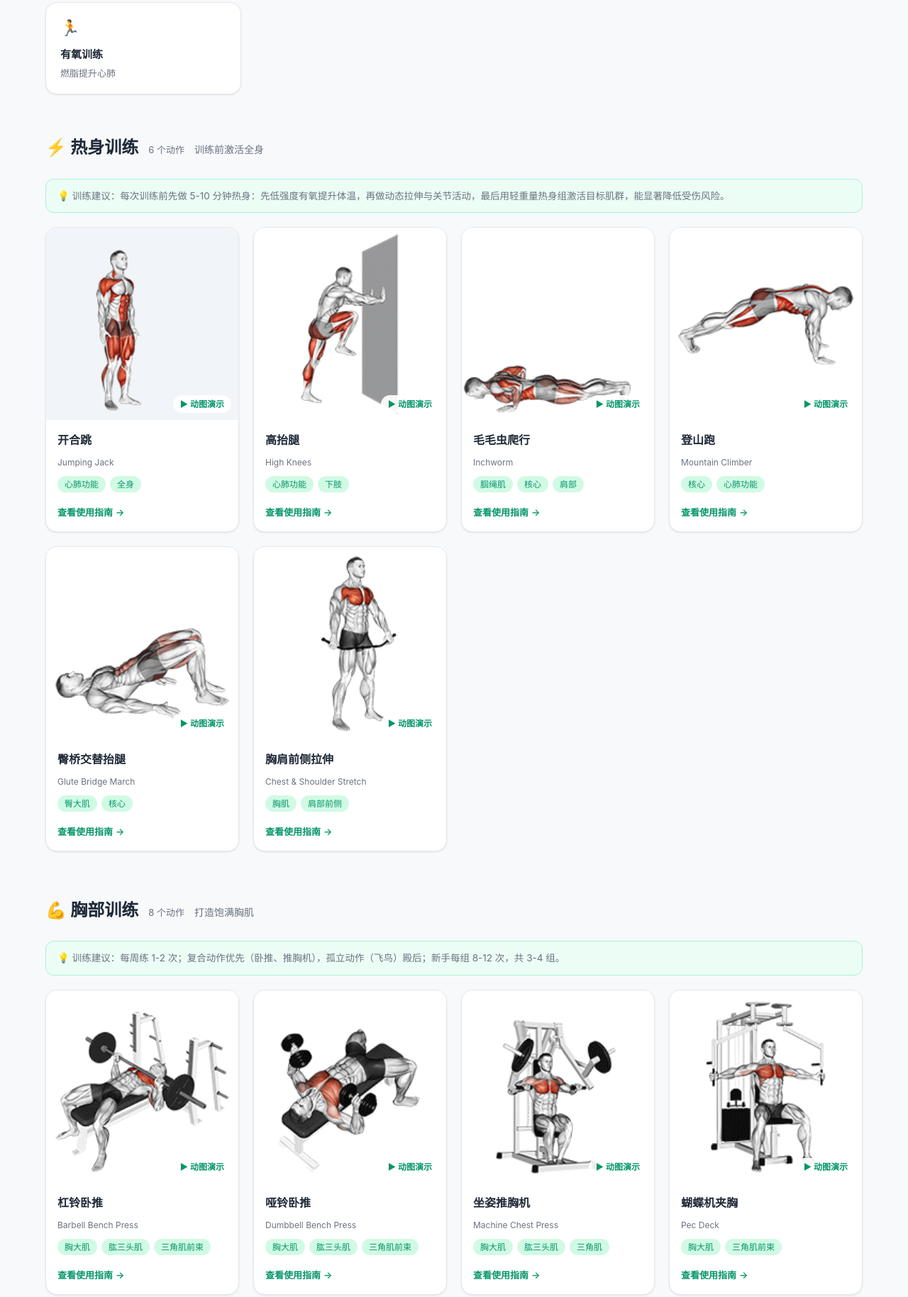
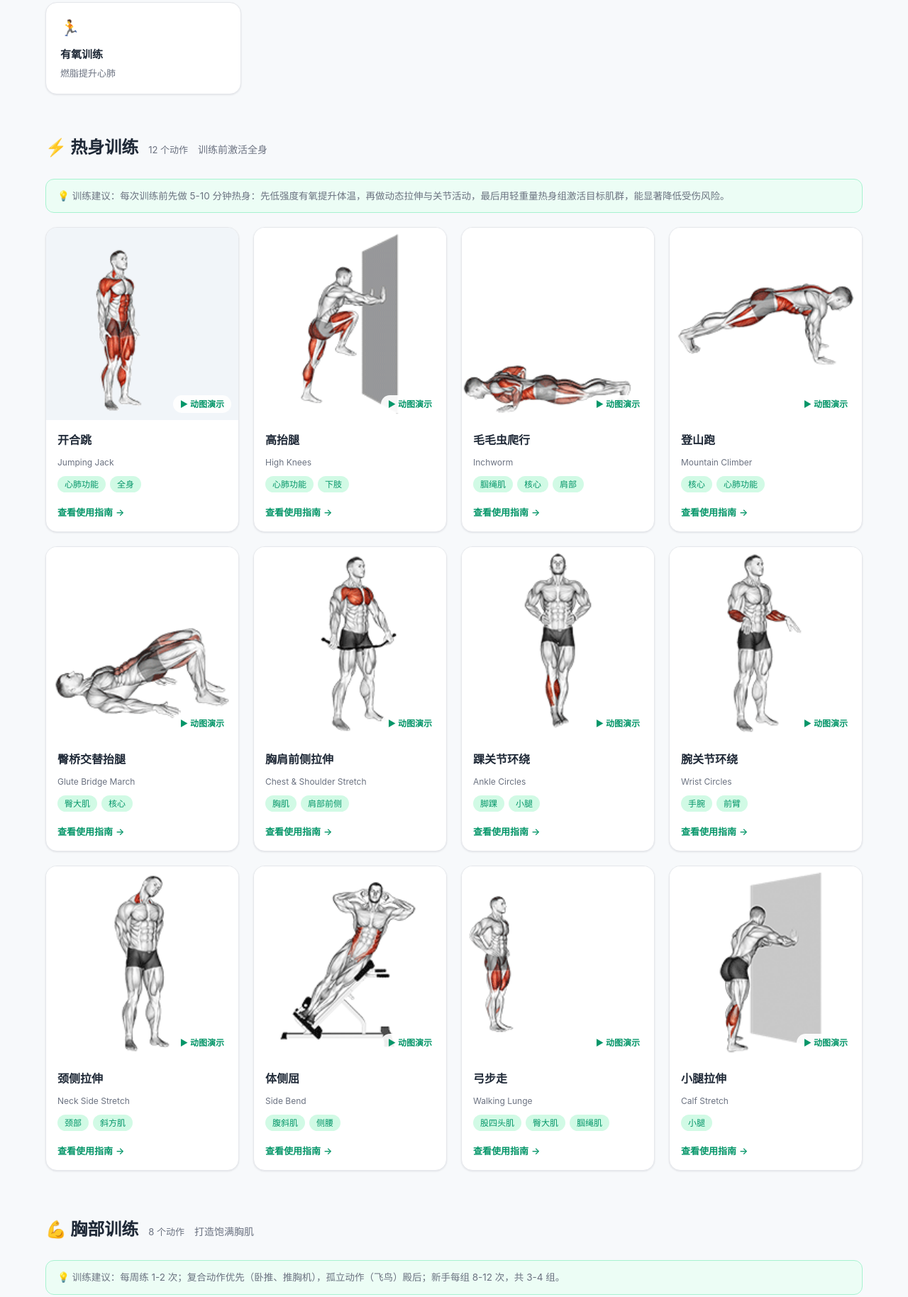
Before and after one commit to YP-4966/JianShen, a plain HTML site: page index.html in a window 1280 px wide. Shown: the part 748-2576 px from the top of the page at 71% size. Drawn offline with Linux system fonts and the light colour scheme.

Commit message:
feat: 热身板块新增 6 个日常热身动作
新增踝关节环绕、腕关节环绕、颈侧拉伸、体侧屈、弓步走、小腿拉伸，
热身板块共 12 个动作，动作总数 65

```diff
--- a/index.html
+++ b/index.html
@@ -37,7 +37,7 @@
     <h1>科学训练，<span class="accent">从认识器械开始</span></h1>
     <p>覆盖训练前热身 + 全身 9 个训练部位、最常见的健身动作，每项都配有动图演示、详细步骤、注意事项和常见错误，帮你按部位科学规划训练。</p>
     <div class="hero-stats">
-      <div class="stat"><b id="stat-total">59</b><span>经典动作</span></div>
+      <div class="stat"><b id="stat-total">65</b><span>经典动作</span></div>
       <div class="stat"><b id="stat-cat">9</b><span>训练部位</span></div>
       <div class="stat"><b>100%</b><span>动图演示</span></div>
     </div>
--- a/js/data.js
+++ b/js/data.js
@@ -207,6 +207,144 @@ const EXERCISES = [
       "拉伸过猛导致疼痛。"
     ]
   },
+  {
+    id: "ankle-circles",
+    cat: "warmup",
+    name: "踝关节环绕",
+    en: "Ankle Circles",
+    gif: "media/uL9CsKm.gif",
+    target: ["脚踝", "小腿"],
+    steps: [
+      "坐姿，双腿伸直于身前。",
+      "抬起一条腿，以圆周方向转动脚踝。",
+      "朝一个方向转若干圈，再换方向。",
+      "换另一条腿重复。"
+    ],
+    tips: [
+      "动作幅度以舒适为准，不要用力过猛。",
+      "每天久坐后也可以做，帮助活动踝关节。",
+      "深蹲、跑步前做，能有效预防踝部损伤。"
+    ],
+    mistakes: [
+      "幅度太小，活动不充分。",
+      "身体前倾借力。"
+    ]
+  },
+  {
+    id: "wrist-circles",
+    cat: "warmup",
+    name: "腕关节环绕",
+    en: "Wrist Circles",
+    gif: "media/2zNKRUB.gif",
+    target: ["手腕", "前臂"],
+    steps: [
+      "双臂向前伸直，双手握拳。",
+      "保持手臂不动，以圆周方向转动手腕。",
+      "正反方向交替进行。",
+      "持续至手腕充分活动开。"
+    ],
+    tips: [
+      "幅度轻柔，感受腕关节活动。",
+      "适合在俯卧撑、卧推、提重物前做。",
+      "办公久坐人群也可作为日常放松。"
+    ],
+    mistakes: [
+      "手臂跟着晃动。",
+      "转动过快、用力过猛。"
+    ]
+  },
+  {
+    id: "neck-side-stretch",
+    cat: "warmup",
+    name: "颈侧拉伸",
+    en: "Neck Side Stretch",
+    gif: "media/x2chWLO.gif",
+    target: ["颈部", "斜方肌"],
+    steps: [
+      "站直或坐直，肩膀放松下沉。",
+      "将头缓慢向一侧倾斜，让耳朵靠近肩膀。",
+      "保持 15-30 秒，感受颈侧拉伸。",
+      "回到正中，换另一侧重复。"
+    ],
+    tips: [
+      "不要耸肩，用另一侧手轻轻辅助即可。",
+      "拉伸感在颈部侧面，出现疼痛立即停止。",
+      "日常伏案工作后做，缓解颈部紧张。"
+    ],
+    mistakes: [
+      "用力压头、幅度过大。",
+      "身体歪斜代替头部倾斜。"
+    ]
+  },
+  {
+    id: "side-bend",
+    cat: "warmup",
+    name: "体侧屈",
+    en: "Side Bend",
+    gif: "media/Hy9D21L.gif",
+    target: ["腹斜肌", "侧腰"],
+    steps: [
+      "双脚与肩同宽站立，双臂自然下垂于体侧。",
+      "保持背部挺直，身体向一侧缓慢弯曲，手沿大腿下滑。",
+      "底部停顿片刻，缓慢回到起始位置。",
+      "换另一侧交替进行。"
+    ],
+    tips: [
+      "只做躯干侧屈，不要前后倾。",
+      "感受侧腰拉伸，幅度以舒适为准。",
+      "很日常的全身活动动作，适合训练前做。"
+    ],
+    mistakes: [
+      "身体前倾或后仰。",
+      "动作过快、借助惯性。"
+    ]
+  },
+  {
+    id: "walking-lunge",
+    cat: "warmup",
+    name: "弓步走",
+    en: "Walking Lunge",
+    gif: "media/IZVHb27.gif",
+    target: ["股四头肌", "臀大肌", "腘绳肌"],
+    steps: [
+      "双脚与肩同宽站立。",
+      "向前迈一大步，下蹲至前腿大腿与地面平行。",
+      "保持躯干直立，前膝与脚尖方向一致。",
+      "前脚蹬地，后腿前迈继续弓步，交替前行。"
+    ],
+    tips: [
+      "前膝不要内扣，与脚尖方向一致。",
+      "上半身保持直立，不要前倾。",
+      "作为热身可徒手进行，边走边充分伸展髋部。"
+    ],
+    mistakes: [
+      "前膝过度前冲。",
+      "后腿膝盖直接砸地。"
+    ]
+  },
+  {
+    id: "calf-stretch",
+    cat: "warmup",
+    name: "小腿拉伸",
+    en: "Calf Stretch",
+    gif: "media/m0tCHqc.gif",
+    target: ["小腿"],
+    steps: [
+      "面向墙壁站立，双手扶墙与肩同高。",
+      "一只脚向后迈一步，脚后跟踩实地面，腿伸直。",
+      "前腿屈膝，身体前倾，感受后腿小腿的拉伸。",
+      "保持 20-30 秒，换腿重复。"
+    ],
+    tips: [
+      "后腿脚后跟始终不离地。",
+      "膝盖保持伸直，拉伸感更强。",
+      "跑步、跳绳前做，预防小腿抽筋。"
+    ],
+    mistakes: [
+      "脚后跟抬起，拉伸不到位。",
+      "弓背、身体歪斜。"
+    ]
+  },
 
   // ==================== 胸部训练 ====================
   {
```
Also changed, not shown: README.md, media/2zNKRUB.gif (added), media/Hy9D21L.gif (added), media/IZVHb27.gif (added), media/m0tCHqc.gif (added), media/uL9CsKm.gif (added), media/x2chWLO.gif (added), 1 other file.
